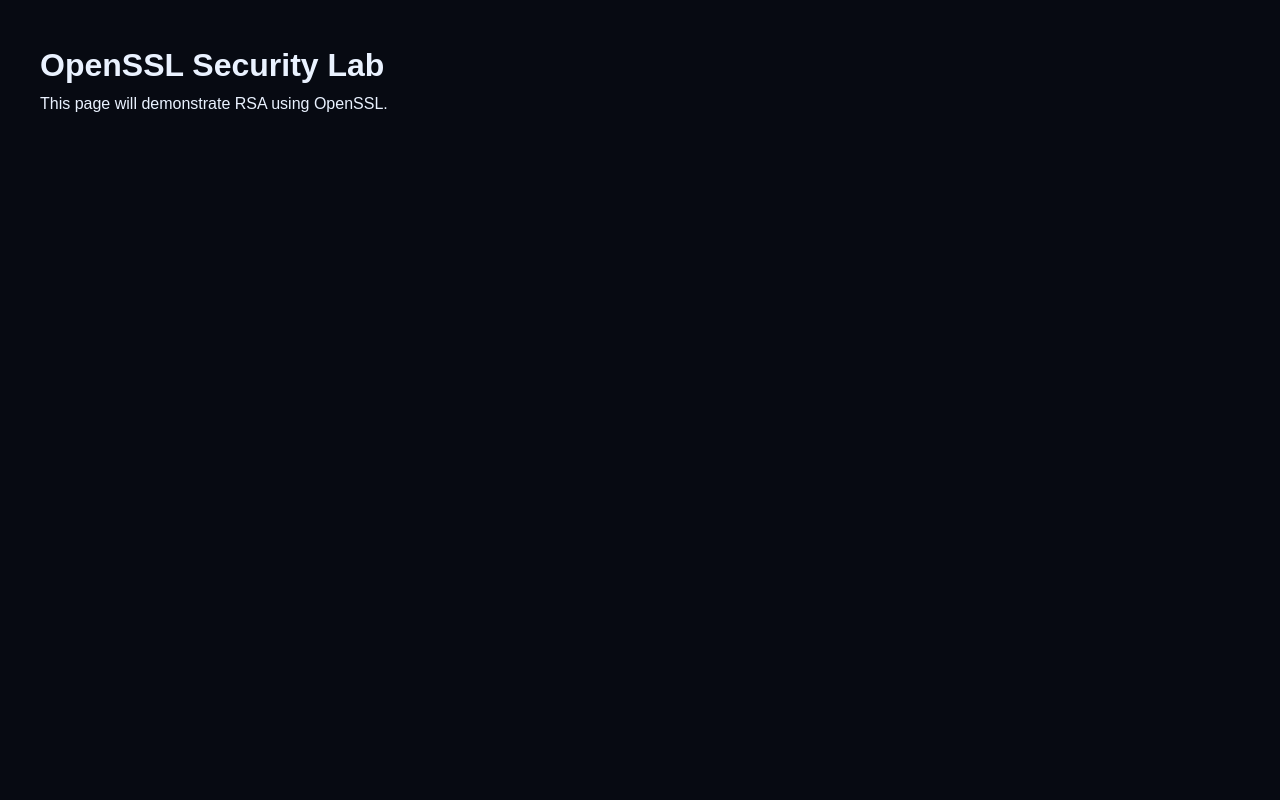
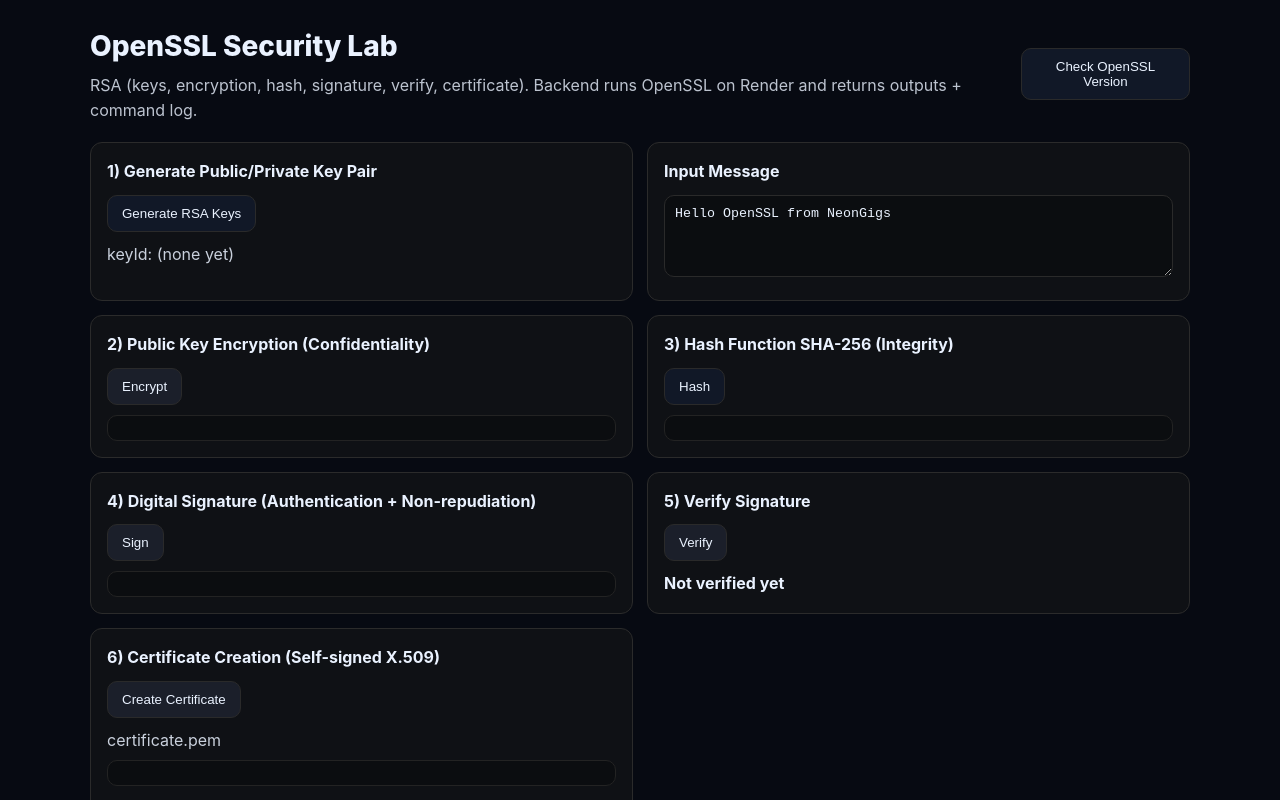
Before and after one commit to um4rali/NeonGigs, a React (Create React App) app in the folder neongig-app/: page /openssl in a window 1280 px wide. Shown: the top 800 px of the page. Built offline with nearby package versions, Linux system fonts and the light colour scheme.

Commit message:
Update OpenSSLLab.js

```diff
--- a/neongig-app/src/pages/OpenSSLLab.js
+++ b/neongig-app/src/pages/OpenSSLLab.js
@@ -1,8 +1,181 @@
-export default function OpenSSLLab() {
+import { useState } from "react";
+
+const API = "https://neongigs.onrender.com";
+
+function Block({ title, children }) {
   return (
-    <div style={{ padding: "40px", color: "#eaf2ff", background: "#070a12", minHeight: "100vh" }}>
-      <h1>OpenSSL Security Lab</h1>
-      <p>This page will demonstrate RSA using OpenSSL.</p>
+    <div style={{ border: "1px solid #2b2b2b", borderRadius: 12, padding: 16, background: "#0f1115" }}>
+      <div style={{ fontWeight: 700, marginBottom: 10 }}>{title}</div>
+      {children}
     </div>
   );
 }
+
+function CodeBox({ value }) {
+  return (
+    <pre style={{ background: "#0b0d10", padding: 12, borderRadius: 10, overflowX: "auto", border: "1px solid #232323" }}>
+      {value || ""}
+    </pre>
+  );
+}
+
+export default function OpenSSLLab() {
+  const [keyId, setKeyId] = useState("");
+  const [message, setMessage] = useState("Hello OpenSSL from NeonGigs");
+  const [signatureB64, setSignatureB64] = useState("");
+  const [encryptedB64, setEncryptedB64] = useState("");
+  const [sha256, setSha256] = useState("");
+  const [certPem, setCertPem] = useState("");
+  const [certText, setCertText] = useState("");
+  const [verified, setVerified] = useState(null);
+  const [lastPing, setLastPing] = useState(null);
+  const [commandLog, setCommandLog] = useState([]);
+
+  async function call(path, method = "GET", body = null) {
+    const res = await fetch(`${API}${path}`, {
+      method,
+      headers: body ? { "Content-Type": "application/json" } : undefined,
+      body: body ? JSON.stringify(body) : undefined,
+    });
+
+    const data = await res.json();
+
+    if (data?.ping) setLastPing(data.ping);
+    if (data?.commands) setCommandLog(data.commands);
+
+    return data;
+  }
+
+  async function checkVersion() {
+    await call("/api/openssl/version");
+  }
+
+  async function genKeys() {
+    const data = await call("/api/openssl/keys", "POST");
+    if (data.ok) setKeyId(data.keyId);
+  }
+
+  async function doEncrypt() {
+    const data = await call("/api/openssl/encrypt", "POST", { keyId, message });
+    if (data.ok) setEncryptedB64(data.encryptedB64);
+  }
+
+  async function doHash() {
+    const data = await call("/api/openssl/hash", "POST", { message });
+    if (data.ok) setSha256(data.sha256);
+  }
+
+  async function doSign() {
+    const data = await call("/api/openssl/sign", "POST", { keyId, message });
+    if (data.ok) setSignatureB64(data.signatureB64);
+  }
+
+  async function doVerify() {
+    const data = await call("/api/openssl/verify", "POST", { keyId, message, signatureB64 });
+    if (data.ok) setVerified(!!data.verified);
+  }
+
+  async function doCert() {
+    const data = await call("/api/openssl/cert", "POST", { keyId });
+    if (data.ok) {
+      setCertPem(data.certPem);
+      setCertText(data.certText);
+    }
+  }
+
+  return (
+    <div style={{ minHeight: "100vh", background: "#070a12", color: "#eaf2ff", padding: 24, fontFamily: "Inter, system-ui, Arial" }}>
+      <div style={{ maxWidth: 1100, margin: "0 auto" }}>
+        <div style={{ display: "flex", justifyContent: "space-between", alignItems: "center", marginBottom: 18 }}>
+          <div>
+            <div style={{ fontSize: 28, fontWeight: 800 }}>OpenSSL Security Lab</div>
+            <div style={{ opacity: 0.8, marginTop: 4 }}>
+              RSA (keys, encryption, hash, signature, verify, certificate). Backend runs OpenSSL on Render and returns outputs + command log.
+            </div>
+          </div>
+          <button onClick={checkVersion} style={{ padding: "10px 14px", borderRadius: 10, border: "1px solid #2a2a2a", background: "#111827", color: "#eaf2ff" }}>
+            Check OpenSSL Version
+          </button>
+        </div>
+
+        {lastPing && (
+          <div style={{ marginBottom: 16, padding: 12, borderRadius: 12, border: "1px solid #233", background: "#0b1220" }}>
+            <b>PING ACKNOWLEDGED</b> — requestId: {lastPing.requestId} — at: {lastPing.at}
+          </div>
+        )}
+
+        <div style={{ display: "grid", gridTemplateColumns: "1fr 1fr", gap: 14 }}>
+          <Block title="1) Generate Public/Private Key Pair">
+            <button onClick={genKeys} style={{ padding: "10px 14px", borderRadius: 10, border: "1px solid #2a2a2a", background: "#111827", color: "#eaf2ff" }}>
+              Generate RSA Keys
+            </button>
+            <div style={{ marginTop: 10, opacity: 0.85 }}>keyId: {keyId || "(none yet)"}</div>
+          </Block>
+
+          <Block title="Input Message">
+            <textarea
+              value={message}
+              onChange={(e) => setMessage(e.target.value)}
+              rows={4}
+              style={{ width: "100%", padding: 10, borderRadius: 10, border: "1px solid #2a2a2a", background: "#0b0d10", color: "#eaf2ff" }}
+            />
+          </Block>
+
+          <Block title="2) Public Key Encryption (Confidentiality)">
+            <button disabled={!keyId} onClick={doEncrypt} style={{ padding: "10px 14px", borderRadius: 10, border: "1px solid #2a2a2a", background: keyId ? "#111827" : "#1b1f2a", color: "#eaf2ff" }}>
+              Encrypt
+            </button>
+            <div style={{ marginTop: 10 }}>
+              <CodeBox value={encryptedB64} />
+            </div>
+          </Block>
+
+          <Block title="3) Hash Function SHA-256 (Integrity)">
+            <button onClick={doHash} style={{ padding: "10px 14px", borderRadius: 10, border: "1px solid #2a2a2a", background: "#111827", color: "#eaf2ff" }}>
+              Hash
+            </button>
+            <div style={{ marginTop: 10 }}>
+              <CodeBox value={sha256} />
+            </div>
+          </Block>
+
+          <Block title="4) Digital Signature (Authentication + Non-repudiation)">
+            <button disabled={!keyId} onClick={doSign} style={{ padding: "10px 14px", borderRadius: 10, border: "1px solid #2a2a2a", background: keyId ? "#111827" : "#1b1f2a", color: "#eaf2ff" }}>
+              Sign
+            </button>
+            <div style={{ marginTop: 10 }}>
+              <CodeBox value={signatureB64} />
+            </div>
+          </Block>
+
+          <Block title="5) Verify Signature">
+            <button disabled={!keyId || !signatureB64} onClick={doVerify} style={{ padding: "10px 14px", borderRadius: 10, border: "1px solid #2a2a2a", background: keyId && signatureB64 ? "#111827" : "#1b1f2a", color: "#eaf2ff" }}>
+              Verify
+            </button>
+            <div style={{ marginTop: 10, fontWeight: 700 }}>
+              {verified === null ? "Not verified yet" : verified ? "Verified OK ✅" : "Verification FAILED ❌"}
+            </div>
+          </Block>
+
+          <Block title="6) Certificate Creation (Self-signed X.509)">
+            <button disabled={!keyId} onClick={doCert} style={{ padding: "10px 14px", borderRadius: 10, border: "1px solid #2a2a2a", background: keyId ? "#111827" : "#1b1f2a", color: "#eaf2ff" }}>
+              Create Certificate
+            </button>
+            <div style={{ marginTop: 10 }}>
+              <div style={{ opacity: 0.85, marginBottom: 6 }}>certificate.pem</div>
+              <CodeBox value={certPem} />
+              <div style={{ opacity: 0.85, margin: "10px 0 6px" }}>openssl x509 -text output</div>
+              <CodeBox value={certText} />
+            </div>
+          </Block>
+        </div>
+
+        <div style={{ marginTop: 14 }}>
+          <Block title="Command Log (what the server executed / equivalent CLI)">
+            <CodeBox value={(commandLog || []).join("\n")} />
+          </Block>
+        </div>
+      </div>
+    </div>
+  );
+}
```
